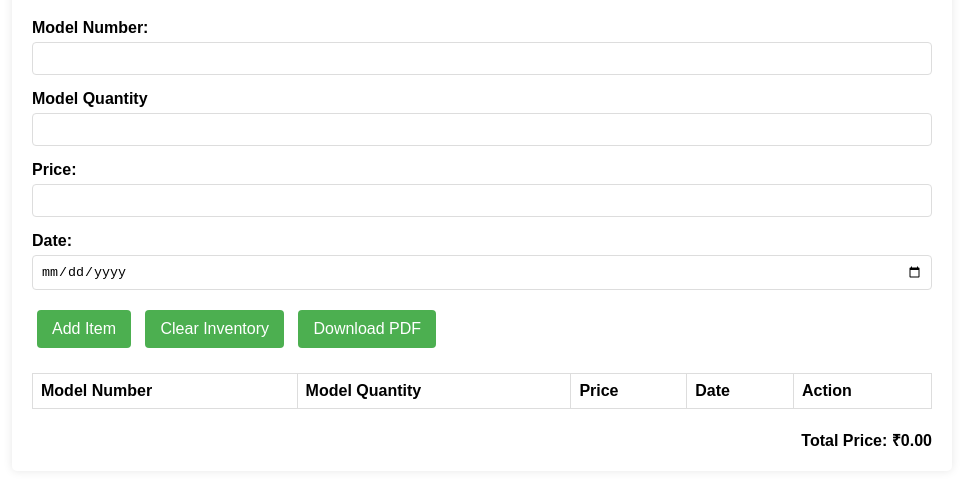
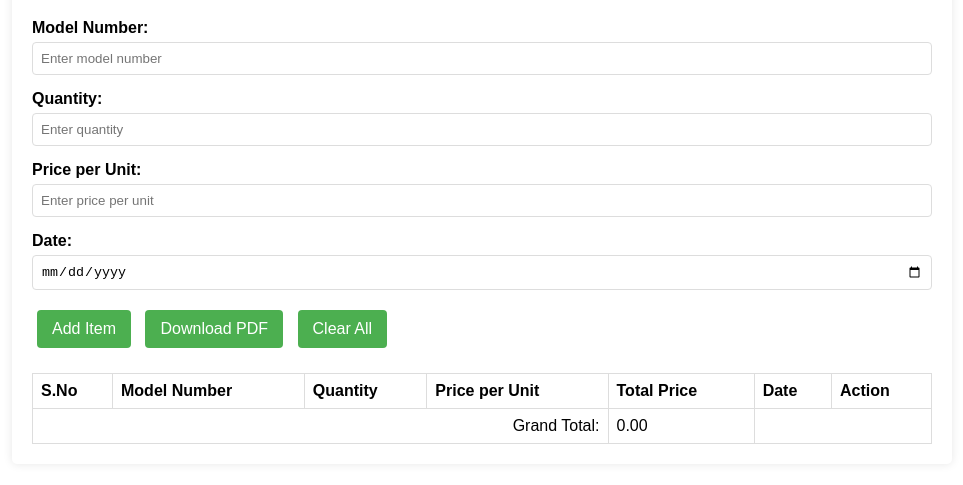
Before and after one commit to Ravi-store/My-store, a plain HTML site: page index.html in a window 1280 px wide. Shown: the part 101-586 px from the top of the page, without its empty margins (178-1141 px from the left). Drawn offline with nearby package versions, Linux system fonts and the light colour scheme.

Commit message:
Update index.html

```diff
--- a/index.html
+++ b/index.html
@@ -3,48 +3,74 @@
 <head>
     <meta charset="UTF-8">
     <meta name="viewport" content="width=device-width, initial-scale=1.0">
-    <title>Inventory Management System</title>
+    <title>CLOUDE</title>
     <script src="https://cdnjs.cloudflare.com/ajax/libs/jspdf/2.5.1/jspdf.umd.min.js"></script>
-    <script src="https://cdnjs.cloudflare.com/ajax/libs/jspdf-autotable/3.5.25/jspdf.plugin.autotable.min.js"></script>
+    <script src="https://cdnjs.cloudflare.com/ajax/libs/jspdf-autotable/3.5.23/jspdf.plugin.autotable.min.js"></script>
     <link rel="stylesheet" href="css/style.css">
+
+
 </head>
 <body>
     <div class="container">
         <h1>Inventory Management System</h1>
+
         <div class="form-group">
             <label for="modelNumber">Model Number:</label>
-            <input type="text" id="modelNumber">
+            <input type="text" id="modelNumber" placeholder="Enter model number">
         </div>
+
         <div class="form-group">
-            <label for="modelName">Model Quantity</label>
-            <input type="text" id="modelName">
+            <label for="quantity">Quantity:</label>
+            <input type="number" id="quantity" placeholder="Enter quantity" min="0">
         </div>
+
         <div class="form-group">
-            <label for="modelPrice">Price:</label>
-            <input type="number" id="modelPrice" min="0" step="0.01">
+            <label for="price">Price per Unit:</label>
+            <input type="number" id="price" placeholder="Enter price per unit" min="0" step="0.01">
         </div>
+
         <div class="form-group">
             <label for="date">Date:</label>
             <input type="date" id="date">
         </div>
+
+        <div class="form-group">
             <button onclick="addItem()">Add Item</button>
-        <button onclick="clearInventory()">Clear Inventory</button>
-        <button onclick="downloadPDF()">Download PDF</button>
+            <!-- <button onclick="addItemToFirestore()">Add Item to Firestore</button> -->
+            <button onclick="generatePDF()">Download PDF</button>
+            <!-- <button onclick="saveToDatabase()">Save to Database</button> -->
+            <button onclick="clearAllItems()">Clear All</button>
+            <div id="message"></div>
+        </div>
+
+        <div class="table-container">
             <table id="inventoryTable">
                 <thead>
                     <tr>
+                        <th>S.No</th>
                         <th>Model Number</th>
-                    <th>Model Quantity</th>
-                    <th>Price</th>
+                        <th>Quantity</th>
+                        <th>Price per Unit</th>
+                        <th>Total Price</th>
                         <th>Date</th>
                         <th>Action</th>
                     </tr>
                 </thead>
-            <tbody id="tableBody"></tbody>
+                <tbody id="inventoryBody">
+                    <!-- Items will be added here -->
+                </tbody>
+                <tfoot>
+                    <tr class="total-row">
+                        <td colspan="4" style="text-align: right;">Grand Total:</td>
+                        <td id="grandTotal">0.00</td>
+                        <td colspan="2"></td>
+                    </tr>
+                </tfoot>
             </table>
-        <div class="total">Total Price: ₹<span id="totalPrice">0</span></div>
+
         </div>
+    </div>
+    <script src="javascript/script.js"></script>
 
-    <script src="javascript/script.js"></script>
 </body>
 </html>
```
Lines whose indentation alone changed are shown as unchanged.
